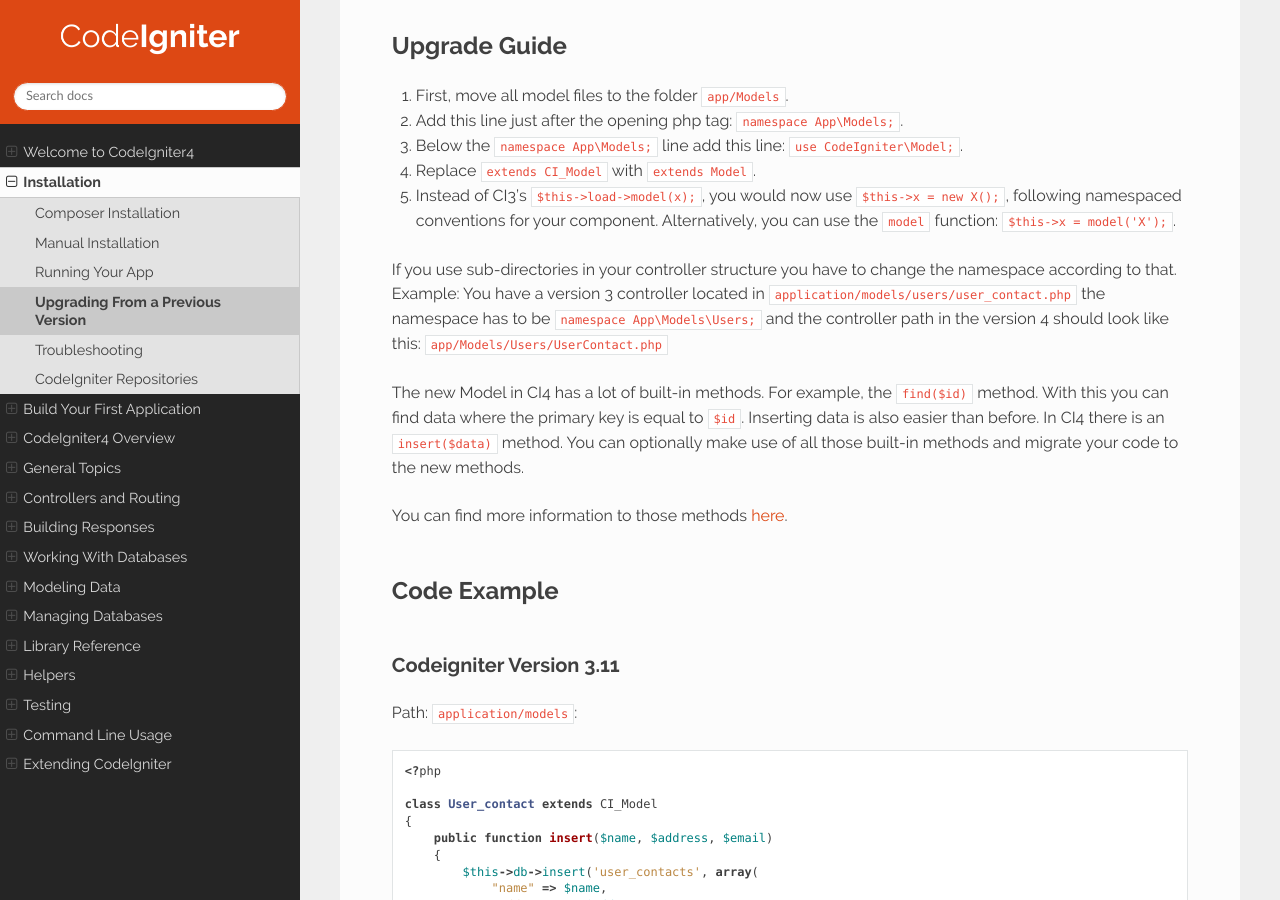
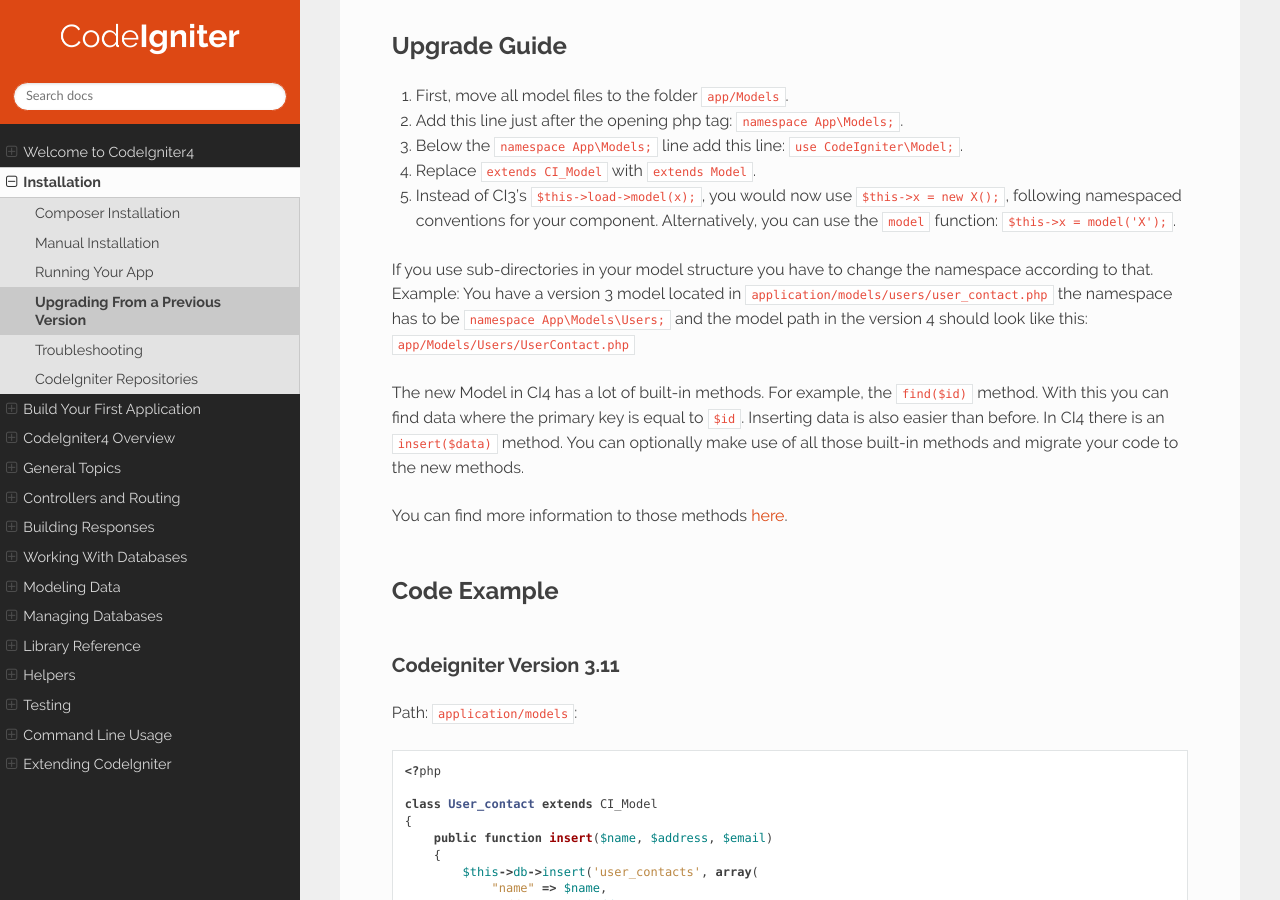
Before and after one commit to NEKOGET/ci4_user_guide_src, a Sphinx documentation site: the page built from source/installation/upgrade_models.rst, in a window 1280 px wide and 900 px high, scrolled down 615 px. Built offline with Sphinx 7.4.7 and the Read the Docs theme 2.0.0, drawn with Linux system fonts in a browser that asks for light colours.

Commit message:
docs: fix update omissions

```diff
--- a/source/installation/upgrade_models.rst
+++ b/source/installation/upgrade_models.rst
@@ -26,8 +26,8 @@ Upgrade Guide
 4. Replace ``extends CI_Model`` with ``extends Model``.
 5. Instead of CI3’s ``$this->load->model(x);``, you would now use ``$this->x = new X();``, following namespaced conventions for your component. Alternatively, you can use the ``model`` function: ``$this->x = model('X');``.
 
-If you use sub-directories in your controller structure you have to change the namespace according to that.
-Example: You have a version 3 controller located in ``application/models/users/user_contact.php`` the namespace has to be ``namespace App\Models\Users;`` and the controller path in the version 4 should look like this: ``app/Models/Users/UserContact.php``
+If you use sub-directories in your model structure you have to change the namespace according to that.
+Example: You have a version 3 model located in ``application/models/users/user_contact.php`` the namespace has to be ``namespace App\Models\Users;`` and the model path in the version 4 should look like this: ``app/Models/Users/UserContact.php``
 
 The new Model in CI4 has a lot of built-in methods. For example, the ``find($id)`` method. With this you can find data where the primary key is equal to ``$id``.
 Inserting data is also easier than before. In CI4 there is an ``insert($data)`` method. You can optionally make use of all those built-in methods and migrate your code to the new methods.
```
